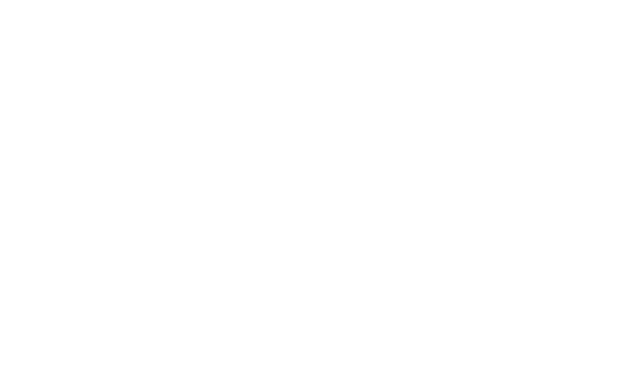
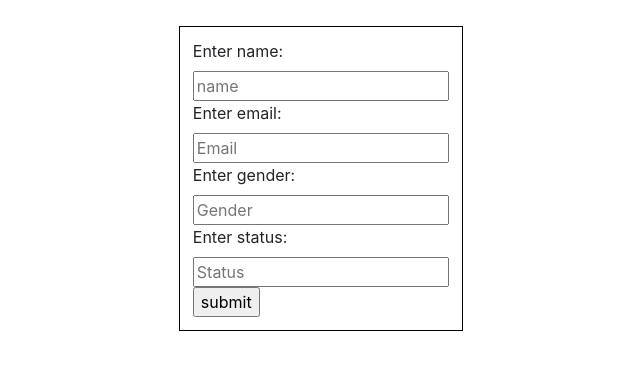
Before and after one commit to satyam8254/tensorGo, a React (Create React App) app in the folder frontend/: page /form/1 in a window 1280 px wide. Before the commit this address had no page. Shown: the top 370 px of the page, without its empty margins (333-973 px from the left). Built offline with nearby package versions, Linux system fonts and the light colour scheme.

Commit message:
First commit

```diff
--- a/frontend/src/App.js
+++ b/frontend/src/App.js
@@ -8,7 +8,8 @@
       <Routes>
         <Route path="/" element={<Home/>}></Route>
         <Route path="/users/:id" element={<Userinfohome/>}></Route>
-        <Route path="/form" element={<Formbody/>}></Route>
+        <Route path="/form/:id" element={<Formbody/>}></Route>
+        {/* <Route path="/form/users/:id" element={<Home/>}></Route> */}
       </Routes>
     </Router>
 
--- a/frontend/src/components/form.css
+++ b/frontend/src/components/form.css
@@ -6,11 +6,12 @@
 
 .main-form-container{
     width:fit-content;
+    margin-top: 2%;
     margin-left: 40%;
     border: 1px solid black;
     padding: 1%;
 }
 
-input{
+/* input{
     background-color: white;
-}
+} */
--- a/frontend/src/components/form.js
+++ b/frontend/src/components/form.js
@@ -1,33 +1,12 @@
 import React from "react";
+import { useParams } from "react-router";
 import "./form.css";
 
 function Form(){
-    // const [name, setName] = useState("");
-    // const [email, setEmail] = useState("");
-    // const [gender, setGender] = useState("");
-    // const [status, seStatus] = useState("");
-
-    // const {id} = useParams();
-    // const [userdata,setData] = useState({});
-
-    // useEffect(()=>{
-    //     const fetchData = ()=>{
-    //         fetch(`http://localhost:5000/users/${id}`)
-    //             .then((response)=>{
-    //                 return response.json();
-    //             })
-    //             .then((data)=>{
-    //                 console.log(data);
-    //                 setData(data)
-    //         })
-    //     }
-    //     fetchData();
-    // },[id])
-
-
+    const {id} = useParams();
     return(
         <div className="main-form-container">
-            <form>
+            <form method="POST" action={`users/${id}`}>
                 <div className="form-container">
 
                 <label>Enter name:</label>
@@ -58,7 +37,7 @@
                 // onChange={(e) => seStatus(e.target.value)}
                 />
                 </div>
-                <button onClick="">Update</button>
+                <input type="submit" value="submit"/>
 
             </form>
 
--- a/frontend/src/components/homebody.js
+++ b/frontend/src/components/homebody.js
@@ -36,7 +36,7 @@
                                     <div class="card-footer">
                                     <div className="footer-container">
                                         <div className="footer-container-item"><Link to={`/users/${data._id}`}><button className="btn">View</button></Link> </div>
-                                        <div className="footer-container-item"><Link to={"/form"}><button className="btn">Edit</button></Link></div>
+                                        <div className="footer-container-item"><Link to={`/form/${data._id}`}><button className="btn">Edit</button></Link></div>
                                         <div className="footer-container-item"><button className="btn">Export</button></div>
                                     </div>
                                     </div>
```
Also changed, not shown: 1 other file (tests, documents, lock files or other folders).
